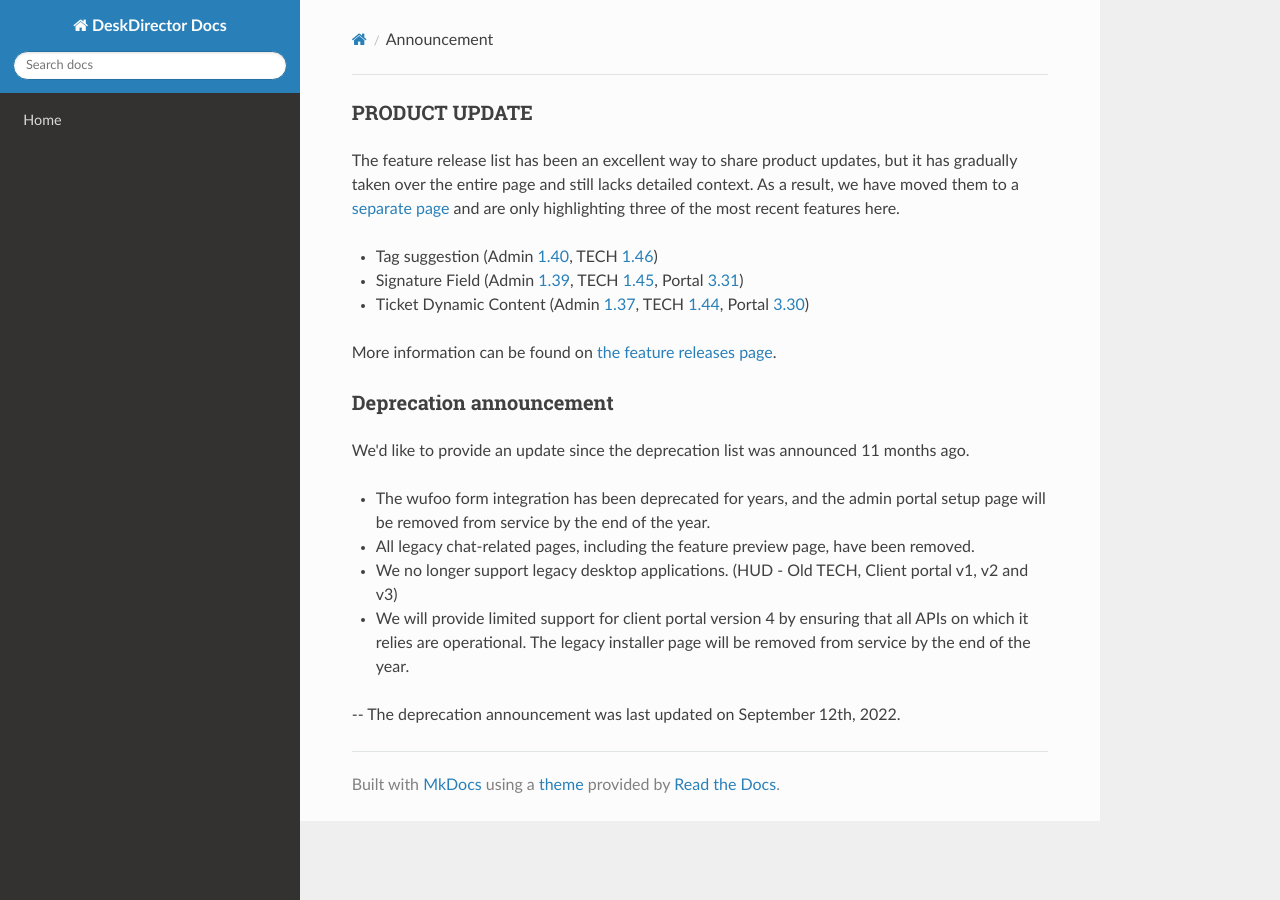
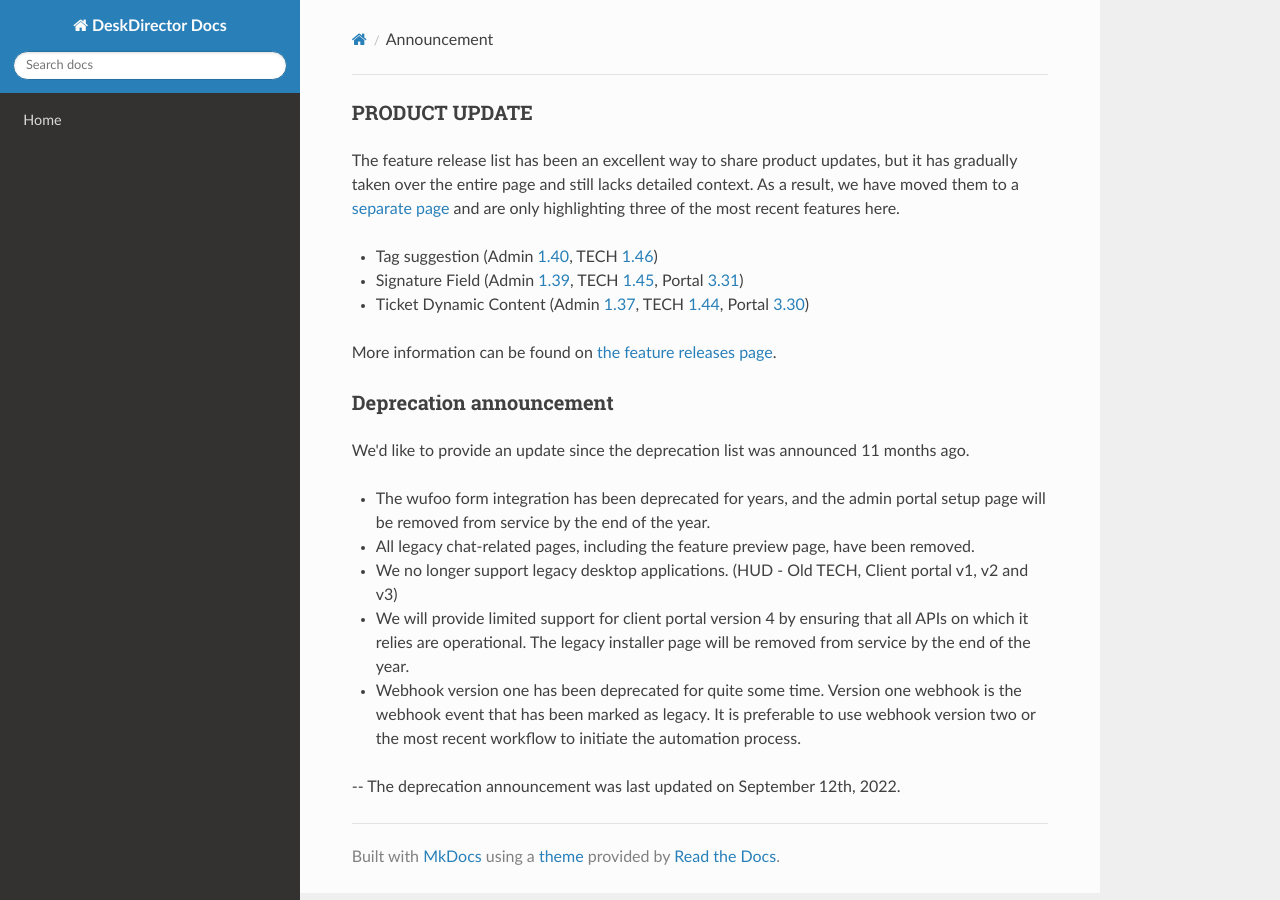
Before and after one commit to DeskDirector/docs, an MkDocs documentation site: the page built from docs/_contents/admin/home/announcement.md, in a window 1280 px wide. Built offline with MkDocs 1.6.1, drawn with Linux system fonts in a browser that asks for light colours; nearby versions of some CDN libraries; old or Windows-style settings are respelled for this version of MkDocs.

Commit message:
Update announcement.md

```diff
--- a/docs/_contents/admin/home/announcement.md
+++ b/docs/_contents/admin/home/announcement.md
@@ -16,5 +16,6 @@ We'd like to provide an update since the deprecation list was announced 11 month
 * All legacy chat-related pages, including the feature preview page, have been removed.
 * We no longer support legacy desktop applications. (HUD - Old TECH, Client portal v1, v2 and v3)
 * We will provide limited support for client portal version 4 by ensuring that all APIs on which it relies are operational. The legacy installer page will be removed from service by the end of the year.
+* Webhook version one has been deprecated for quite some time. Version one webhook is the webhook event that has been marked as legacy. It is preferable to use webhook version two or the most recent workflow to initiate the automation process.
 
 -- The deprecation announcement was last updated on September 12th, 2022.
```
